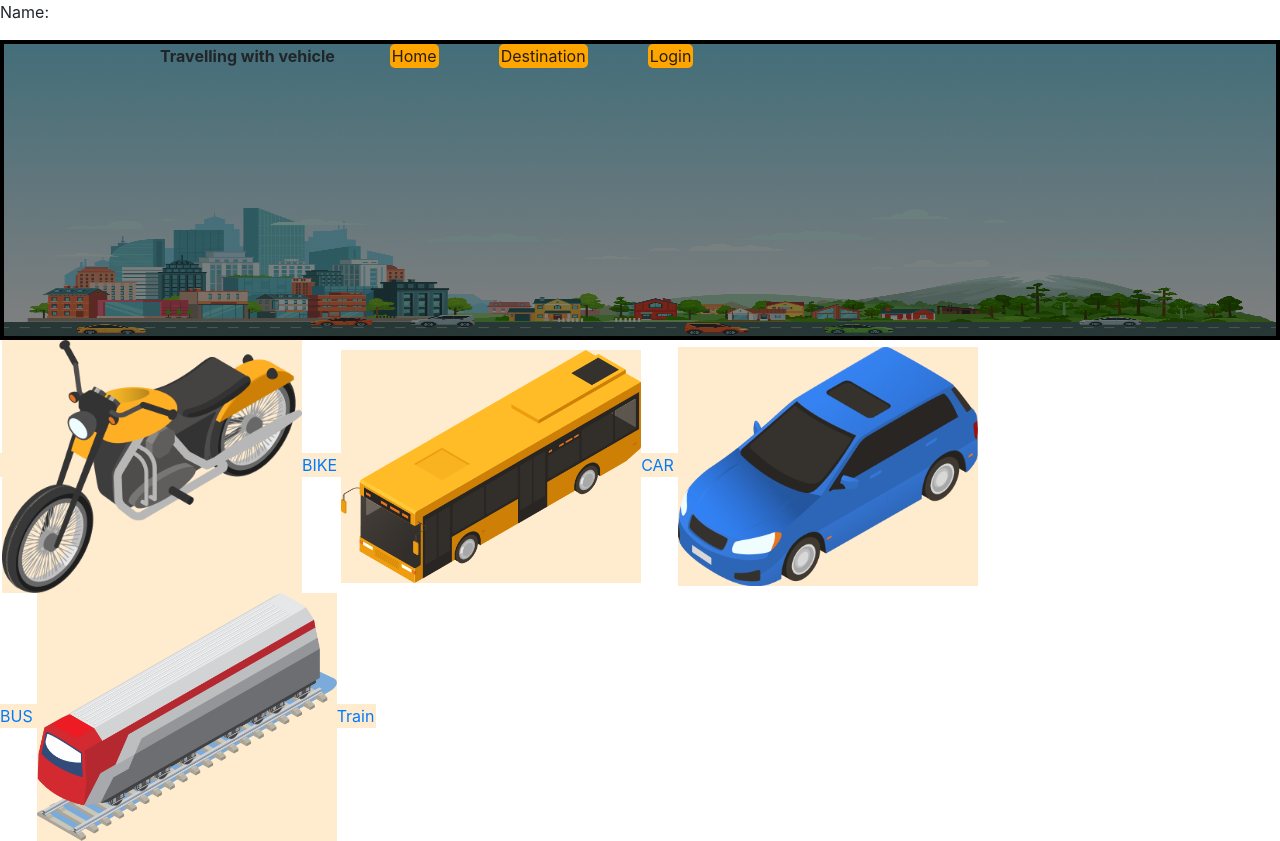
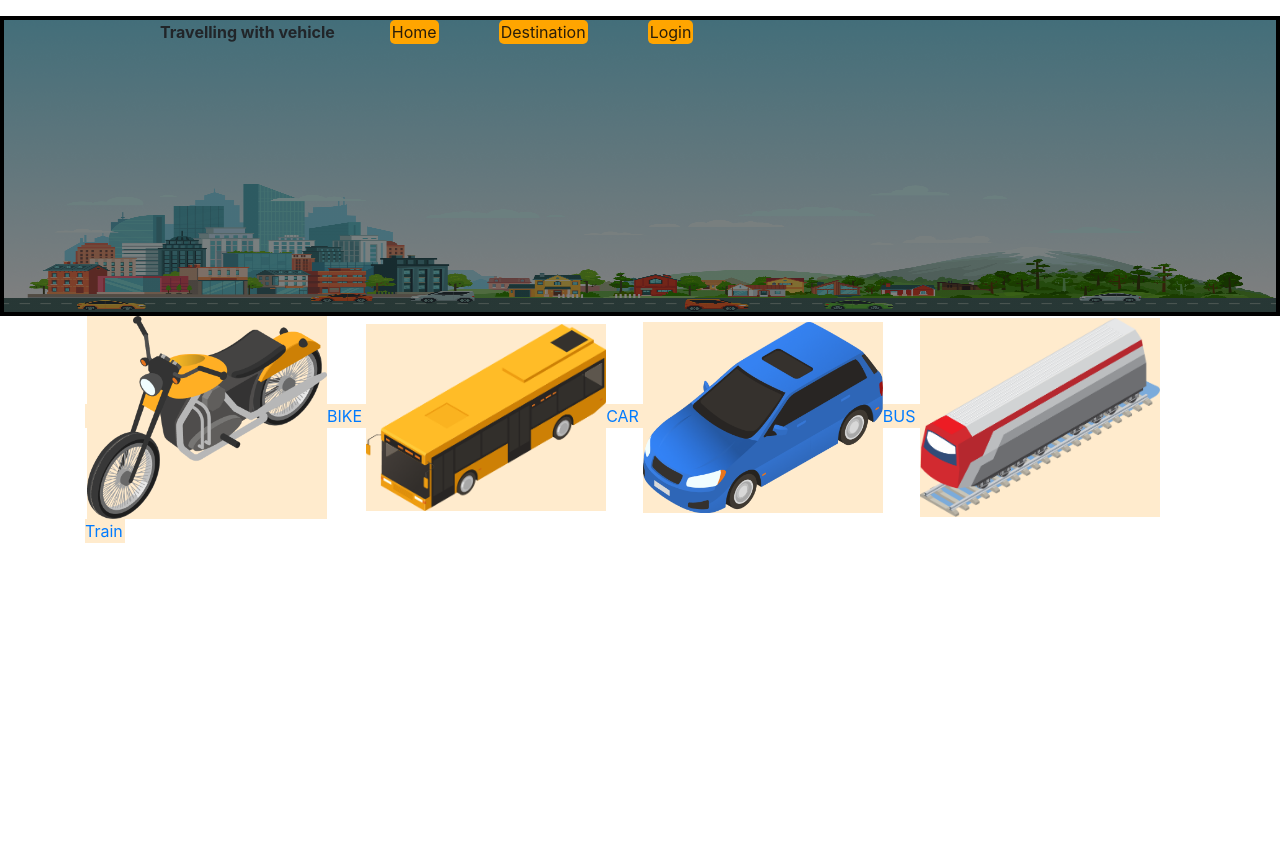
Before and after one commit to alikhanmohammadsajid/travelling-with-vehicle, a React (Create React App) app: page / in a window 1280 px wide. After the commit the page ends 800 px from the top, so only its background shows below. Built offline with nearby package versions, Linux system fonts and the light colour scheme.

Commit message:
last commit

```diff
--- a/package.json
+++ b/package.json
@@ -8,6 +8,7 @@
     "@testing-library/user-event": "^12.8.3",
     "bootstrap": "^4.6.0",
     "firebase": "^8.3.1",
+    "google-maps-react": "^2.0.6",
     "react": "^17.0.1",
     "react-dom": "^17.0.1",
     "react-router-dom": "^5.2.0",
--- a/src/App.js
+++ b/src/App.js
@@ -21,7 +21,7 @@ function App() {
 
   return (
     <userContext.Provider value={[loggedInUser, setLoggedInUser]}>
-      <p>Name: {loggedInUser.name}</p>
+      <p>{loggedInUser.name}</p>
       <Router>
         <Header />
         <Switch>
--- a/src/Components/Destination/Destination.js
+++ b/src/Components/Destination/Destination.js
@@ -13,7 +13,8 @@ useEffect(() => {
 }, [])
 
     return (
-        <div style={{textAlign:"center"}}>
+        <div className="d-flex">
+            <div className="col-md-6">
             <h1>Pick From</h1>
            <input type="text" placeholder="from"/>
 
@@ -21,8 +22,14 @@ useEffect(() => {
         <input type="text" placeholder="to"/>
         <br/>
         <br/>
-        <button>search</button>
+        <button className="btn-success">search</button>
 
+            </div>
+
+
+            <div  className="col-md-6">
+                <h1>google map</h1>
+            </div>
         </div>
     );
 };
--- a/src/Components/Header/Header.css
+++ b/src/Components/Header/Header.css
@@ -23,25 +23,26 @@
 
   }
   .vehicle div{
+
     display: inline;
   }
   .bike img{
-    width: 300px;
+    width: 240px;
     background-color: blanchedalmond;
 
   }
   .car img{
-    width: 300px;
+    width: 240px;
     background-color: blanchedalmond;
 
   }
   .bus img{
-    width: 300px;
+    width: 240px;
     background-color: blanchedalmond;
 
   }
   .train img{
-    width: 300px;
+    width: 240px;
     background-color: blanchedalmond;
 
   }
--- a/src/Components/Header/Header.js
+++ b/src/Components/Header/Header.js
@@ -2,6 +2,7 @@ import React from 'react';
 import { Link } from 'react-router-dom';
 import header from "../../images/Bg.png"
 import "./Header.css"
+
 
 
 
--- a/src/Components/Home/Home.js
+++ b/src/Components/Home/Home.js
@@ -7,7 +7,7 @@ import image3 from "../../images/Group.png"
 
 const Home = () => {
     return (
-        <div>
+        <div className="container vehicles">
 
             <div className="vehicle">
                 <div className="bike">
--- a/src/Components/Login/Login.js
+++ b/src/Components/Login/Login.js
@@ -33,9 +33,9 @@ const Login = () => {
     }
 
     return (
-        <div style={{textAlign:"center"}}>
-            <h1>its log in</h1>
-            <button  onClick={handleGoogleSignIn}>Google Sign In</button>
+        <div  style={{textAlign:"center"}}>
+
+            <button style={{borderRadius:"10px"}} className="btn-warning" onClick={handleGoogleSignIn}>Google Sign In</button>
         </div>
     );
 };
```
Also changed, not shown: src/Components/Home/Home.css (added), 1 other file (tests, documents, lock files or other folders).
